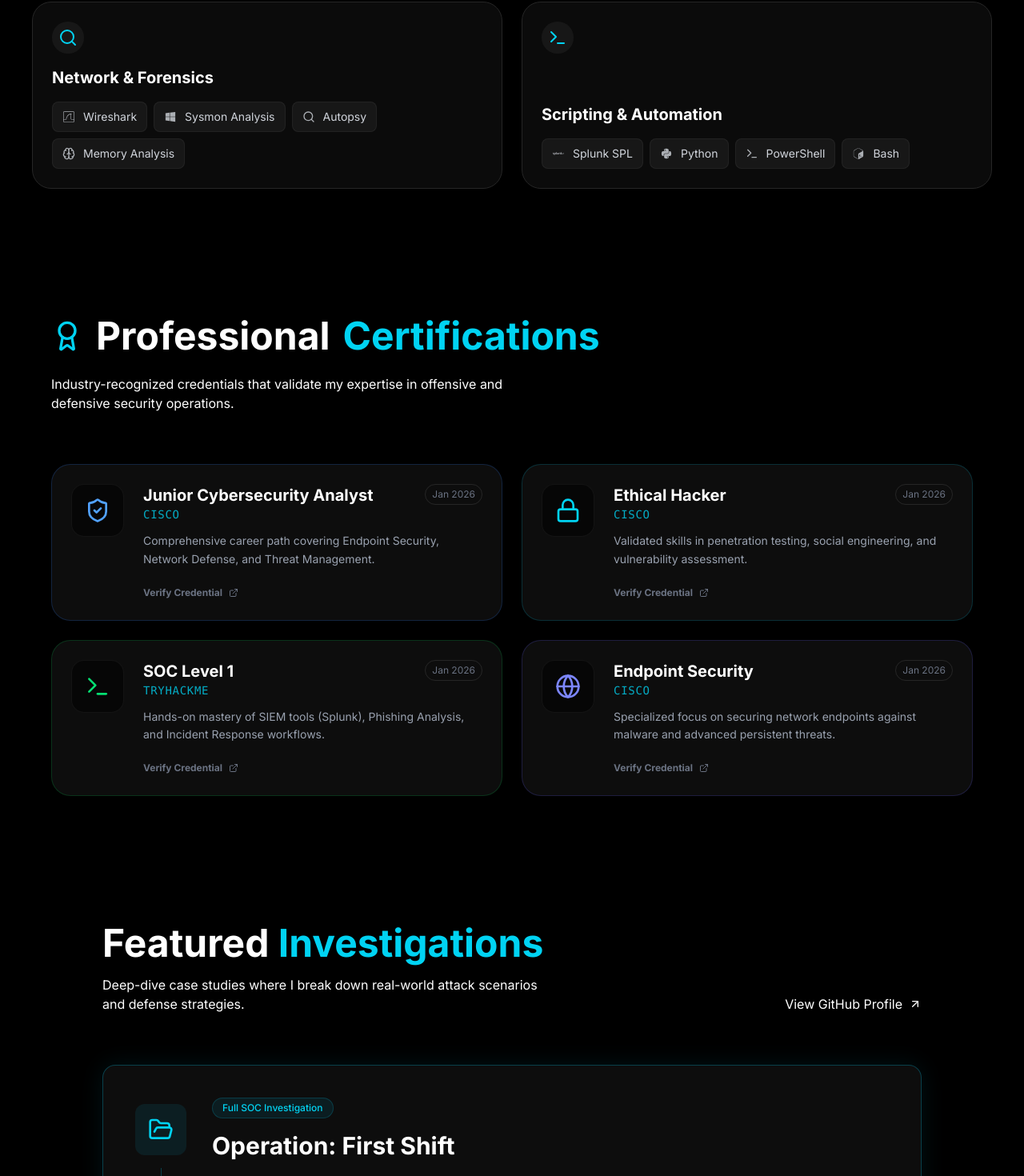
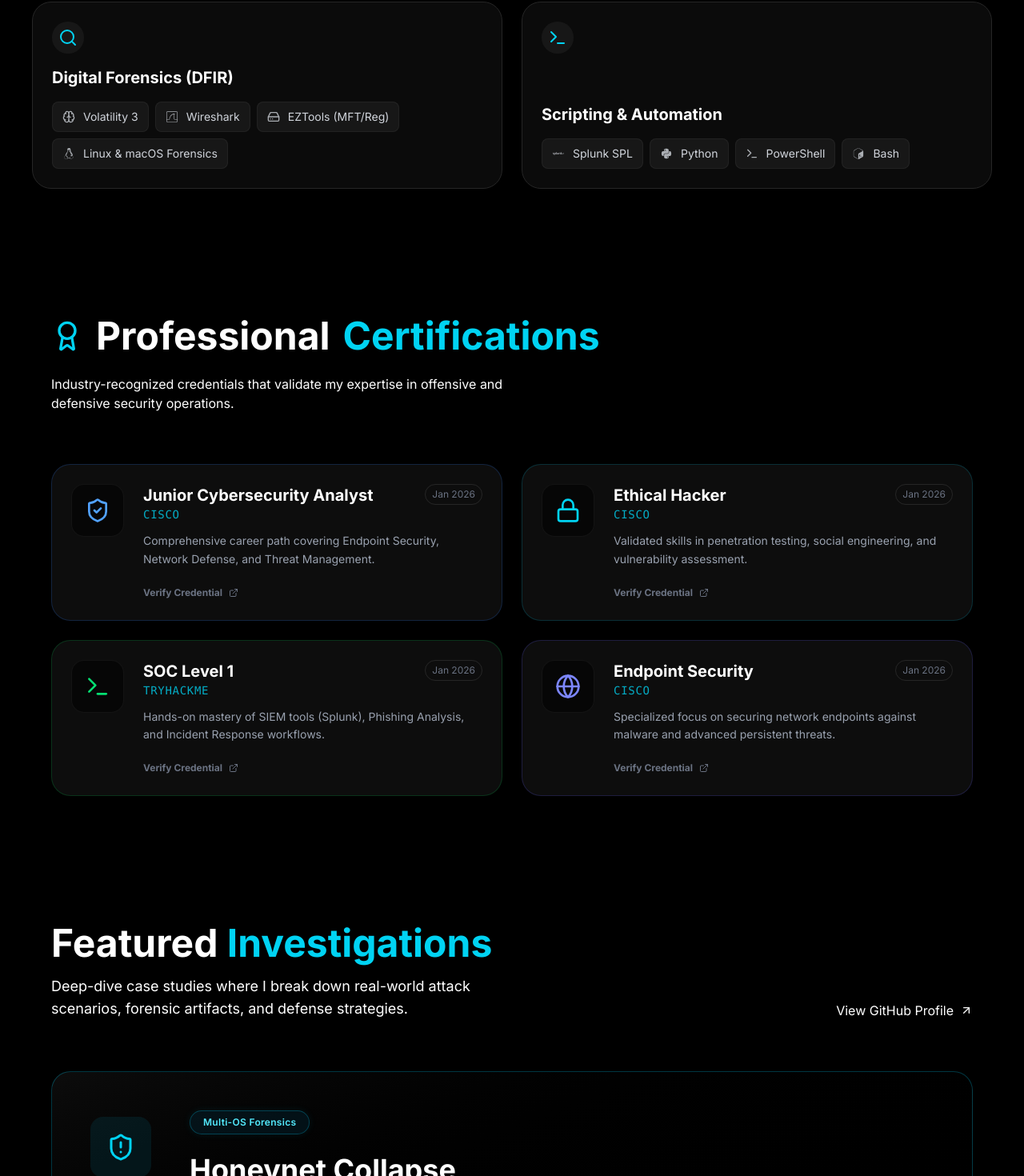
Before and after one commit to vishak-SOC/vishak-portfolio, a Next.js app: page / in a window 1280 px wide. Shown: the part 1320-2790 px from the top of the page at 80% size. Built offline with nearby package versions, Linux system fonts and the light colour scheme; no server answers.

Commit message:
Updated Projects and Skills sections with Honeynet investigation

```diff
--- a/src/components/Hero.tsx
+++ b/src/components/Hero.tsx
@@ -54,7 +54,7 @@ export default function Hero() {
                         <Link href="https://www.linkedin.com/in/vishak-s-p-15438931b/" target="_blank" className="p-3 rounded-full border border-white/10 text-gray-400 hover:bg-white/10 hover:border-cyan-400/50 hover:text-cyan-400 transition-all">
                             <Linkedin size={22} />
                         </Link>
-                        <Link href="mailto:your.email@gmail.com" className="p-3 rounded-full border border-white/10 text-gray-400 hover:bg-white/10 hover:border-cyan-400/50 hover:text-cyan-400 transition-all">
+                        <Link href="mailto:vishaksp32@gmail.com" className="p-3 rounded-full border border-white/10 text-gray-400 hover:bg-white/10 hover:border-cyan-400/50 hover:text-cyan-400 transition-all">
                             <Mail size={22} />
                         </Link>
                     </div>
--- a/src/components/Projects.tsx
+++ b/src/components/Projects.tsx
@@ -1,23 +1,32 @@
 "use client";
 
 import { motion } from "framer-motion";
-import { Github, ExternalLink, Loader2, FolderOpen, ArrowUpRight, Terminal } from "lucide-react";
+import { Github, ExternalLink, Loader2, FolderOpen, ArrowUpRight, Terminal, ShieldAlert } from "lucide-react";
 import Link from "next/link";
 
 const projects = [
   {
+    title: "Honeynet Collapse",
+    category: "Multi-OS Forensics",
+    description: "A full-scope digital forensic investigation spanning Linux, Windows, and macOS endpoints. I analyzed memory dumps (Volatility 3), disk artifacts, and logs to reconstruct a complex ransomware attack chain from initial brute-force access to final data exfiltration.",
+    tech: ["Volatility 3", "Autopsy", "Registry Explorer", "MITRE ATT&CK"],
+    link: "https://vishak-SOC.github.io/security-writeups/tryhackme/honeynet-collapse/",
+    github: "https://github.com/vishak-SOC/security-writeups",
+    featured: true
+  },
+  {
     title: "Operation: First Shift",
-    category: "Full SOC Investigation",
-    description: "A complete end-to-end investigation of a ransomware kill chain. I utilized Splunk for log ingestion and Wireshark for pcap analysis to track the adversary from initial phishing access to data exfiltration. Documented every step in a professional report.",
-    tech: ["Splunk", "Wireshark", "Triage", "MITRE ATT&CK"],
+    category: "SIEM & Phishing Analysis",
+    description: "End-to-end investigation of a financial sector breach initiated via phishing. I utilized Splunk for log correlation and Wireshark for network traffic analysis to track the adversary's lateral movement and decode C2 communications.",
+    tech: ["Splunk", "Wireshark", "CyberChef", "Triage"],
     link: "https://vishak-SOC.github.io/security-writeups/tryhackme/first-shift/",
     github: "https://github.com/vishak-SOC/security-writeups",
     featured: true
   },
   {
     title: "Active Directory Lab",
-    category: "Currently Researching",
-    description: "Building a localized AD environment to simulate and detect Kerberoasting and Golden Ticket attacks. Writing detection rules for Sysmon and Windows Event Logs.",
+    category: "Detection Engineering",
+    description: "Building a localized AD environment to simulate Kerberoasting and Golden Ticket attacks. Currently writing custom detection rules for Sysmon and Windows Event Logs to identify identity-based threats.",
     tech: ["Active Directory", "PowerShell", "Sysmon", "Atomic Red Team"],
     link: "#",
     github: "#",
@@ -31,7 +40,7 @@ export default function Projects() {
       {/* Background Decor */}
       <div className="absolute top-1/4 right-0 w-[500px] h-[500px] bg-cyan-500/10 rounded-full blur-[120px] -z-10" />
 
-      <div className="max-w-5xl mx-auto">
+      <div className="max-w-6xl mx-auto">
         <motion.div
           initial={{ opacity: 0, y: 20 }}
           whileInView={{ opacity: 1, y: 0 }}
@@ -42,8 +51,8 @@ export default function Projects() {
             <h2 className="text-3xl md:text-5xl font-bold mb-4">
               Featured <span className="text-cyan-400">Investigations</span>
             </h2>
-            <p className="text-muted-foreground max-w-xl">
-              Deep-dive case studies where I break down real-world attack scenarios and defense strategies.
+            <p className="text-muted-foreground max-w-xl text-lg">
+              Deep-dive case studies where I break down real-world attack scenarios, forensic artifacts, and defense strategies.
             </p>
           </div>
           <Link
@@ -55,7 +64,7 @@ export default function Projects() {
           </Link>
         </motion.div>
 
-        <div className="grid grid-cols-1 gap-8">
+        <div className="grid grid-cols-1 gap-12">
           {projects.map((project, index) => (
             <motion.div
               key={index}
@@ -63,51 +72,56 @@ export default function Projects() {
               whileInView={{ opacity: 1, y: 0 }}
               viewport={{ once: true }}
               transition={{ delay: index * 0.1 }}
-              // TERMINAL STYLE CARD: Dark background, glowing border for featured item
-              className={`relative rounded-2xl border p-8 md:p-10 transition-all ${
+              // TERMINAL STYLE CARD logic
+              className={`relative rounded-3xl border p-8 md:p-12 transition-all duration-300 group ${
                 project.featured
-                  ? "bg-white/5 border-cyan-500/30 shadow-[0_0_30px_rgba(6,182,212,0.1)]"
-                  : "bg-black/40 border-white/10 border-dashed"
+                  ? "bg-gradient-to-br from-white/5 to-black border-cyan-500/30 hover:shadow-[0_0_50px_rgba(6,182,212,0.15)] hover:border-cyan-400/50"
+                  : "bg-black/40 border-white/10 border-dashed hover:border-white/20"
               }`}
             >
-              <div className="flex flex-col md:flex-row gap-8">
+              <div className="flex flex-col md:flex-row gap-8 md:gap-12">
 
-                {/* Icon Section (Replaces Image) */}
+                {/* Icon Section */}
                 <div className="hidden md:flex flex-col items-center justify-start pt-2">
-                    <div className={`p-4 rounded-xl ${project.featured ? "bg-cyan-500/10 text-cyan-400" : "bg-white/5 text-gray-500"}`}>
-                        {project.featured ? <FolderOpen size={32} /> : <Terminal size={32} />}
+                    <div className={`p-5 rounded-2xl transition-all duration-300 ${
+                        project.featured
+                        ? "bg-cyan-500/10 text-cyan-400 group-hover:scale-110 group-hover:bg-cyan-500/20"
+                        : "bg-white/5 text-gray-500"
+                    }`}>
+                        {/* Different icons based on featured status to add variety */}
+                        {index === 0 ? <ShieldAlert size={36} /> : project.featured ? <FolderOpen size={36} /> : <Terminal size={36} />}
                     </div>
-                    {project.featured && <div className="h-full w-[1px] bg-gradient-to-b from-cyan-500/30 to-transparent mt-4" />}
+                    {project.featured && <div className="h-full w-[1px] bg-gradient-to-b from-cyan-500/30 to-transparent mt-6 group-hover:from-cyan-400/50" />}
                 </div>
 
                 {/* Content Section */}
                 <div className="flex-1">
-                    <div className="flex items-center gap-3 mb-4">
-                        <span className={`px-3 py-1 rounded-full text-xs font-medium border ${
+                    <div className="flex flex-wrap items-center gap-3 mb-6">
+                        <span className={`px-4 py-1.5 rounded-full text-xs font-semibold tracking-wide border ${
                             project.featured
-                            ? "bg-cyan-500/10 text-cyan-400 border-cyan-500/20"
+                            ? "bg-cyan-950/30 text-cyan-300 border-cyan-500/30 shadow-[0_0_10px_rgba(6,182,212,0.1)]"
                             : "bg-gray-800 text-gray-400 border-gray-700"
                         }`}>
                             {project.category}
                         </span>
                         {!project.featured && (
-                             <span className="flex items-center gap-2 text-xs font-mono text-cyan-400 uppercase tracking-widest">
+                             <span className="flex items-center gap-2 text-xs font-mono text-cyan-400 uppercase tracking-widest bg-cyan-900/10 px-2 py-1 rounded">
                                 <Loader2 size={12} className="animate-spin" /> In Progress
                              </span>
                         )}
                     </div>
 
-                    <h3 className="text-2xl md:text-3xl font-bold mb-4 text-white">
+                    <h3 className={`text-3xl md:text-4xl font-bold mb-4 ${project.featured ? "text-white group-hover:text-cyan-50" : "text-gray-300"}`}>
                       {project.title}
                     </h3>
 
-                    <p className="text-gray-400 mb-8 leading-relaxed text-lg">
+                    <p className="text-gray-400 mb-8 leading-relaxed text-lg max-w-3xl">
                       {project.description}
                     </p>
 
-                    <div className="flex flex-wrap gap-2 mb-8">
+                    <div className="flex flex-wrap gap-3 mb-10">
                       {project.tech.map((t) => (
-                        <span key={t} className="text-sm font-mono text-gray-300 bg-black/40 px-3 py-1 rounded border border-white/10">
+                        <span key={t} className="text-sm font-mono text-cyan-100/70 bg-cyan-900/10 px-4 py-1.5 rounded-lg border border-cyan-500/10">
                           {t}
                         </span>
                       ))}
@@ -119,7 +133,7 @@ export default function Projects() {
                         <Link
                             href={project.link}
                             target="_blank"
-                            className="flex items-center gap-2 bg-cyan-500 hover:bg-cyan-600 text-black px-6 py-3 rounded-xl font-bold transition-all"
+                            className="flex items-center gap-2 bg-cyan-500 hover:bg-cyan-400 text-black px-8 py-3.5 rounded-xl font-bold transition-all hover:scale-105 shadow-[0_0_20px_rgba(6,182,212,0.3)]"
                         >
                             <ExternalLink size={18} />
                             Read Case Study
@@ -127,9 +141,9 @@ export default function Projects() {
                         <Link
                             href={project.github}
                             target="_blank"
-                            className="p-3 rounded-xl bg-white/5 hover:bg-white/10 text-white border border-white/10 transition-all"
+                            className="p-3.5 rounded-xl bg-white/5 hover:bg-white/10 text-white border border-white/10 transition-all hover:border-white/30"
                         >
-                            <Github size={20} />
+                            <Github size={22} />
                         </Link>
                         </div>
                     )}
--- a/src/components/Skills.tsx
+++ b/src/components/Skills.tsx
@@ -1,7 +1,7 @@
 "use client";
 
 import { motion } from "framer-motion";
-import { FaPython, FaMicrosoft, FaWindows } from "react-icons/fa";
+import { FaPython, FaMicrosoft, FaWindows, FaLinux, FaApple } from "react-icons/fa";
 import {
     SiSplunk,
     SiGnubash,
@@ -9,7 +9,7 @@ import {
     SiWireshark,
     SiBurpsuite,
 } from "react-icons/si";
-import { Shield, Brain, Zap, Search, Terminal, Globe, Crosshair } from "lucide-react";
+import { Shield, Brain, Zap, Search, Terminal, Globe, Crosshair, HardDrive } from "lucide-react";
 
 const skills = [
     {
@@ -37,15 +37,15 @@ const skills = [
         className: "md:col-span-2 md:row-span-1 bg-red-900/10 border-red-500/20",
     },
     {
-        category: "Network & Forensics",
+        category: "Digital Forensics (DFIR)", // Renamed for more impact
         icon: <Search className="w-6 h-6" />,
         items: [
+            { name: "Volatility 3", icon: <Brain /> }, // Specific tool used in Task 3
             { name: "Wireshark", icon: <SiWireshark /> },
-            { name: "Sysmon Analysis", icon: <FaWindows /> },
-            { name: "Autopsy", icon: <Search /> },
-            { name: "Memory Analysis", icon: <Brain /> }
+            { name: "EZTools (MFT/Reg)", icon: <HardDrive /> }, // Highlights MFTECmd/Registry Explorer
+            { name: "Linux & macOS Forensics", icon: <FaLinux /> } // Highlights your Multi-OS work
         ],
-        // Bottom Left Block - Now Expanded to span 2 columns!
+        // Bottom Left Block
         className: "md:col-span-2 bg-neutral-900/50 border-neutral-800",
     },
     {
@@ -57,7 +57,7 @@ const skills = [
             { name: "PowerShell", icon: <Terminal /> },
             { name: "Bash", icon: <SiGnubash /> },
         ],
-        // Bottom Right Block - Now Expanded to span 2 columns!
+        // Bottom Right Block
         className: "md:col-span-2 bg-neutral-900/50 border-neutral-800",
     },
 ];
@@ -80,7 +80,7 @@ export default function Skills() {
                     </p>
                 </motion.div>
 
-                {/* Grid Layout: 2 items per row, perfectly aligned */}
+                {/* Grid Layout */}
                 <div className="grid grid-cols-1 md:grid-cols-4 gap-6 auto-rows-[minmax(160px,auto)]">
                     {skills.map((skill, index) => (
                         <motion.div
```
